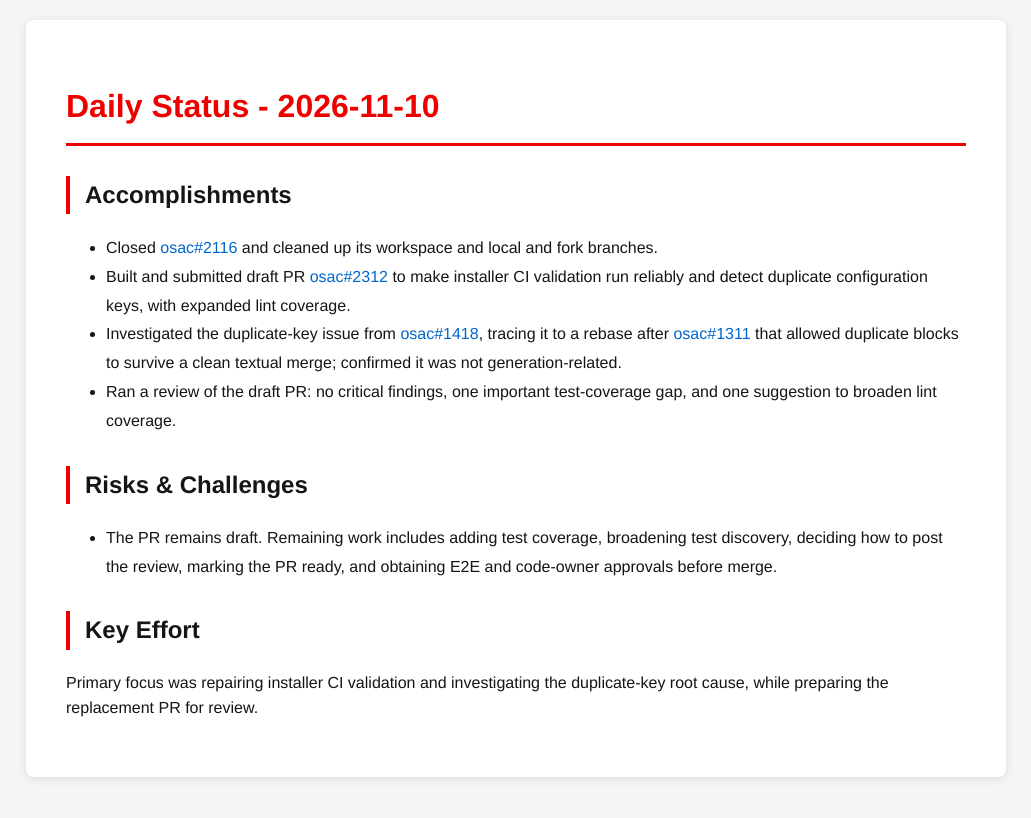
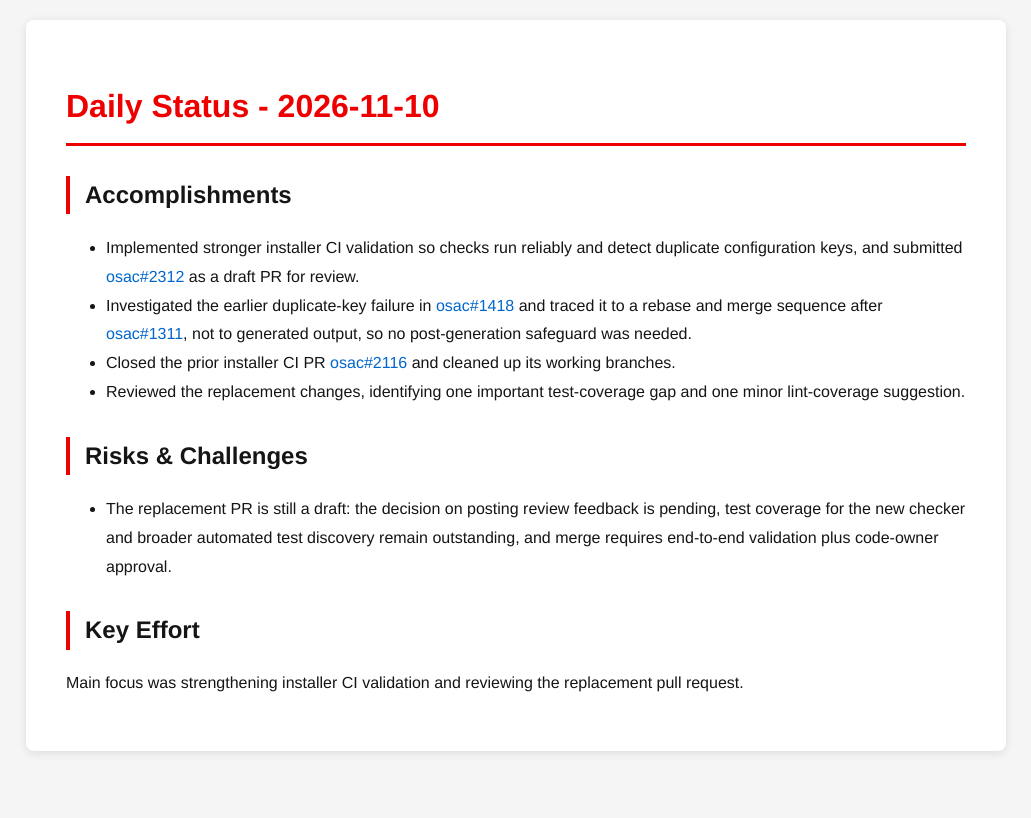
Before and after one commit to tzvatot/daily-status, a Jekyll site: the page built from 2026-11-10.md, in a window 1280 px wide. Shown: the top 818 px of the page, without its empty margins (124-1155 px from the left). Built offline with Jekyll 4.4.1, drawn with Linux system fonts in a browser that asks for light colours.

Commit message:
Daily status update - 2026-11-10

```diff
--- a/2026-11-10.md
+++ b/2026-11-10.md
@@ -7,13 +7,13 @@ date: 2026-11-10
 # Daily Status - 2026-11-10
 
 ## Accomplishments
-- Closed [osac#2116](https://github.com/osac-project/osac/pull/2116) and cleaned up its workspace and local and fork branches.
-- Built and submitted draft PR [osac#2312](https://github.com/osac-project/osac/pull/2312) to make installer CI validation run reliably and detect duplicate configuration keys, with expanded lint coverage.
-- Investigated the duplicate-key issue from [osac#1418](https://github.com/osac-project/osac/pull/1418), tracing it to a rebase after [osac#1311](https://github.com/osac-project/osac/pull/1311) that allowed duplicate blocks to survive a clean textual merge; confirmed it was not generation-related.
-- Ran a review of the draft PR: no critical findings, one important test-coverage gap, and one suggestion to broaden lint coverage.
+- Implemented stronger installer CI validation so checks run reliably and detect duplicate configuration keys, and submitted [osac#2312](https://github.com/osac-project/osac/pull/2312) as a draft PR for review.
+- Investigated the earlier duplicate-key failure in [osac#1418](https://github.com/osac-project/osac/pull/1418) and traced it to a rebase and merge sequence after [osac#1311](https://github.com/osac-project/osac/pull/1311), not to generated output, so no post-generation safeguard was needed.
+- Closed the prior installer CI PR [osac#2116](https://github.com/osac-project/osac/pull/2116) and cleaned up its working branches.
+- Reviewed the replacement changes, identifying one important test-coverage gap and one minor lint-coverage suggestion.
 
 ## Risks & Challenges
-- The PR remains draft. Remaining work includes adding test coverage, broadening test discovery, deciding how to post the review, marking the PR ready, and obtaining E2E and code-owner approvals before merge.
+- The replacement PR is still a draft: the decision on posting review feedback is pending, test coverage for the new checker and broader automated test discovery remain outstanding, and merge requires end-to-end validation plus code-owner approval.
 
 ## Key Effort
-Primary focus was repairing installer CI validation and investigating the duplicate-key root cause, while preparing the replacement PR for review.
+Main focus was strengthening installer CI validation and reviewing the replacement pull request.
```
